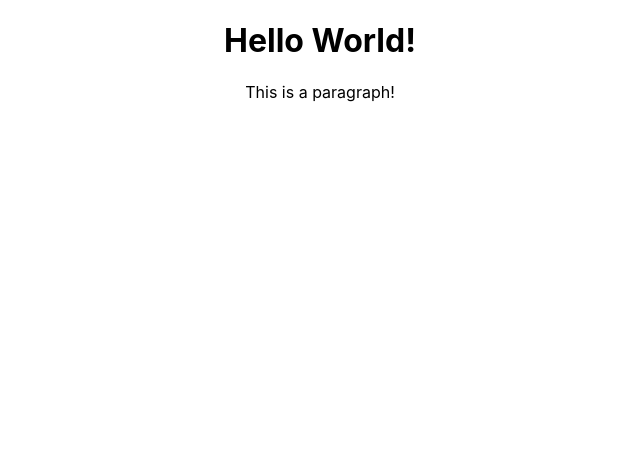
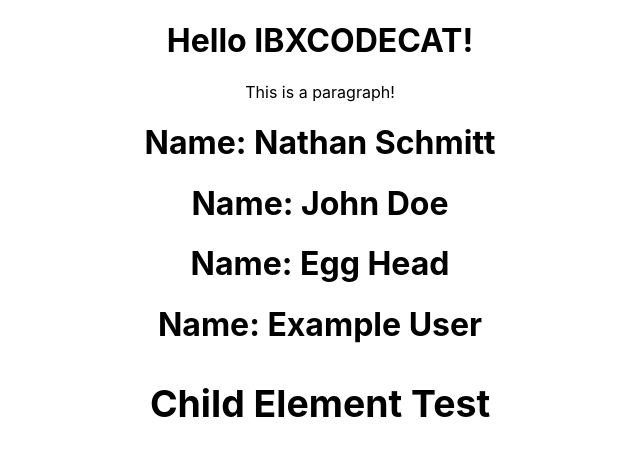
Before and after one commit to IBXCODECAT/hello-react, a React (Create React App) app: page / in a window 1280 px wide. Shown: the top 456 px of the page, without its empty margins (320-960 px from the left). Built offline with nearby package versions, Linux system fonts and the light colour scheme.

Commit message:
Functional Components Props

```diff
--- a/src/App.js
+++ b/src/App.js
@@ -5,12 +5,20 @@ import './App.css';
 // Import our components
 import Hello from './components/Hello';
 import Message from './components/Message';
+import Profile from './components/Profile';
 
 function App() {
   return (
     <div className="App">
       <Hello />
       <Message />
+      <Profile fname="Nathan" lname="Schmitt"/>
+      <Profile fname="John" lname="Doe"/>
+      <Profile fname="Egg" lname="Head"/>
+
+      <Profile fname="Example" lname="User">
+        <h3>Child Element Test</h3>
+      </Profile>
     </div>
   );
 }
--- a/src/components/Hello.js
+++ b/src/components/Hello.js
@@ -1,15 +1,8 @@
-/*
-// Code for the Hello component using function syntax
-function Hello() {
-    //Return JSX
-    return <h1>Hello World!</h1>
-}
-*/
+const name = "IBXCODECAT";
 
-// Code for the Hello component using arrow function syntax
 const Hello = () => {
     //Return JSX
-    return <h1>Hello World!</h1>
+    return <h1>Hello {name}!</h1>
 }
 
 //Exporting the component
--- /dev/null
+++ b/src/components/Profile.js
@@ -0,0 +1,12 @@
+const Profile = (props) =>
+{
+    console.log(props);
+    return (
+        <h1>
+            Name: {props.fname} {props.lname}
+            {props.children}
+        </h1>
+    )
+}
+
+export default Profile;
```
